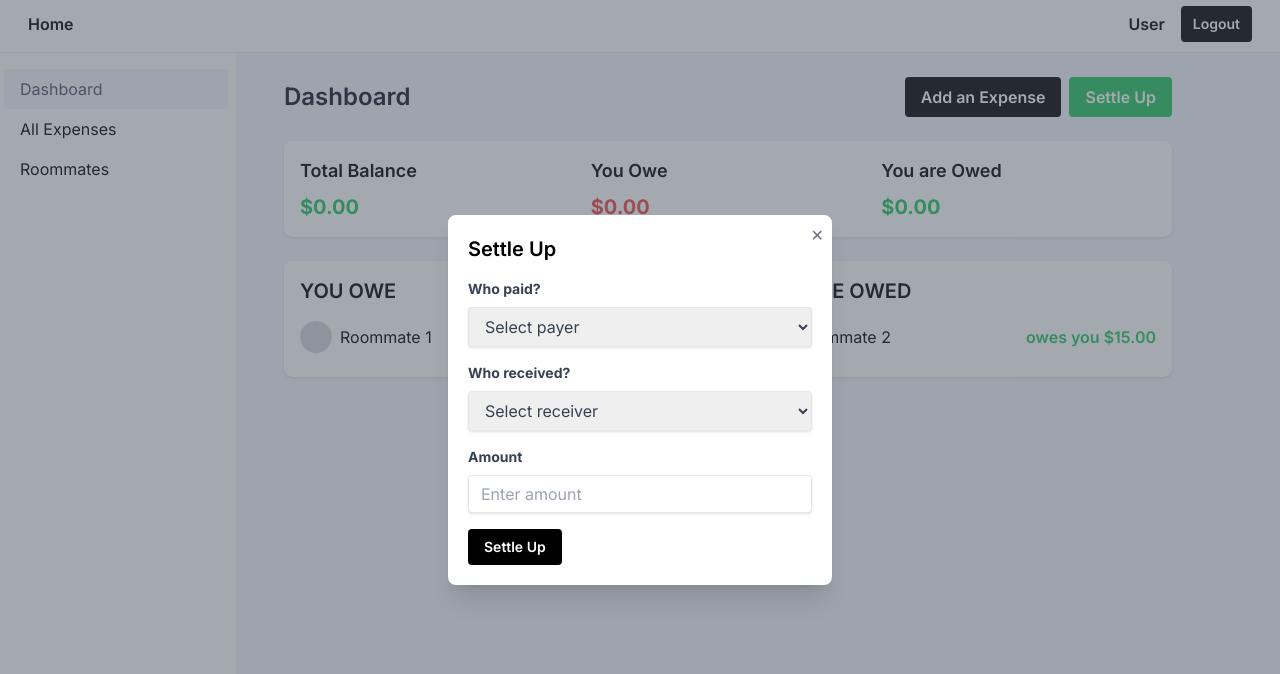
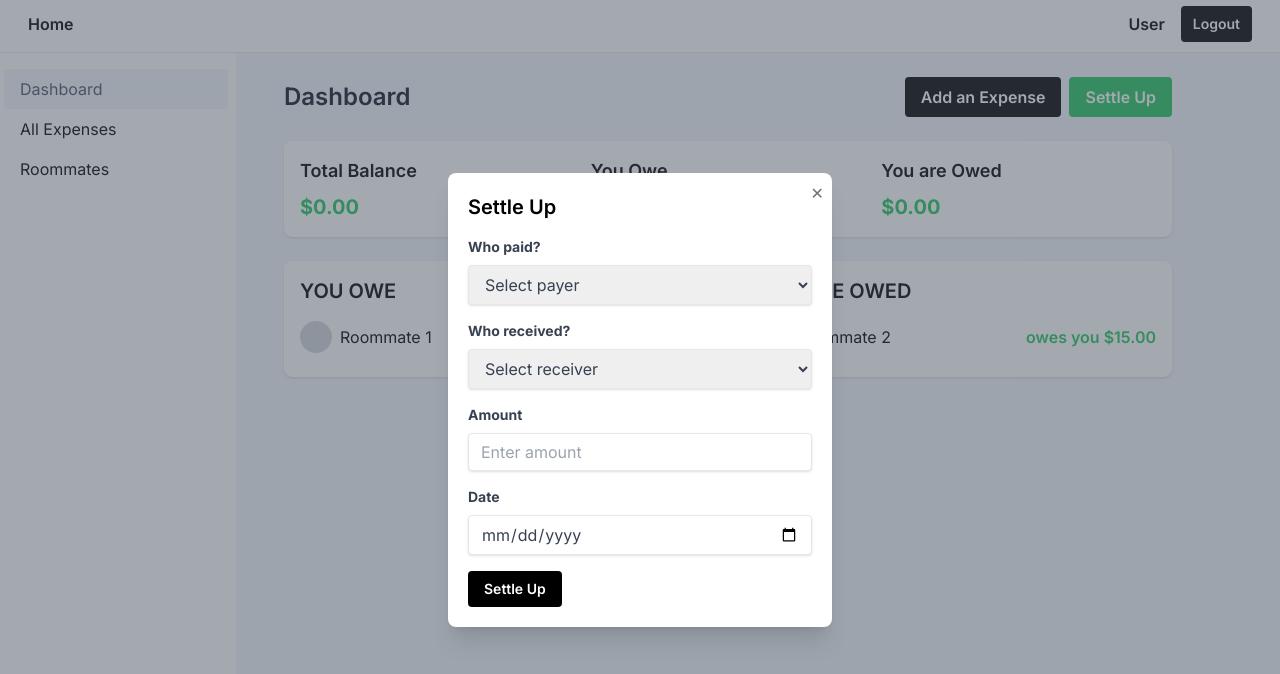
Before and after one commit to Rubayet19/roommate-expense-splitter, a Next.js app in the folder client/: page /dashboard in a window 1280 px wide. Both pictures are taken after a click on the button "Settle Up". Shown: the top 674 px of the page. Built offline with nearby package versions, Linux system fonts and the light colour scheme.

Commit message:
updated settleup and added date

```diff
--- a/client/app/dashboard/components/SettleUpForm.tsx
+++ b/client/app/dashboard/components/SettleUpForm.tsx
@@ -5,7 +5,7 @@ import { Roommate } from '../types/shared';
 interface SettleUpFormProps {
   roommates: Roommate[];
   currentUser: Roommate;
-  onSettleUp: (payer: string, receiver: string, amount: number) => void;
+  onSettleUp: (payer: string, receiver: string, amount: number, date: string) => void;
   onClose: () => void;
 }
 
@@ -13,13 +13,14 @@ export default function SettleUpForm({ roommates, currentUser, onSettleUp, onClo
   const [payer, setPayer] = useState<string>('');
   const [receiver, setReceiver] = useState<string>('');
   const [amount, setAmount] = useState<string>('');
+  const [date, setDate] = useState<string>('');
 
   const allUsers = [currentUser, ...roommates];
 
   const handleSubmit = (e: React.FormEvent) => {
     e.preventDefault();
-    if (payer && receiver && amount) {
-      onSettleUp(payer, receiver, parseFloat(amount));
+    if (payer && receiver && amount && date) {
+      onSettleUp(payer, receiver, parseFloat(amount), date);
       onClose();
     }
   };
@@ -89,6 +90,19 @@ export default function SettleUpForm({ roommates, currentUser, onSettleUp, onClo
               required
             />
           </div>
+          <div className="mb-4">
+            <label htmlFor="date" className="block text-gray-700 text-sm font-bold mb-2">
+              Date
+            </label>
+            <input
+              type="date"
+              id="date"
+              value={date}
+              onChange={(e) => setDate(e.target.value)}
+              className="shadow appearance-none border rounded w-full py-2 px-3 text-gray-700 leading-tight focus:outline-none focus:shadow-outline"
+              required
+            />
+          </div>
           <button
             type="submit"
             className="bg-black hover:bg-slate-700 text-white text-sm font-semibold py-2 px-4 rounded mr-2 py-2 px-4 rounded focus:outline-none focus:shadow-outline"
```
